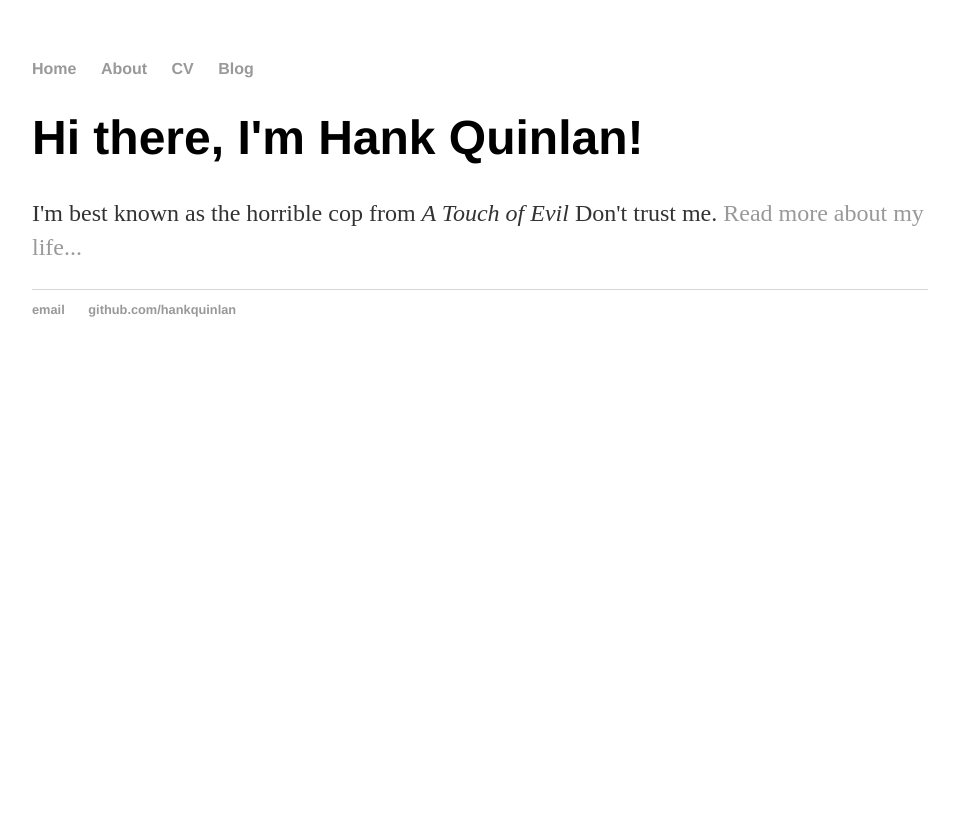
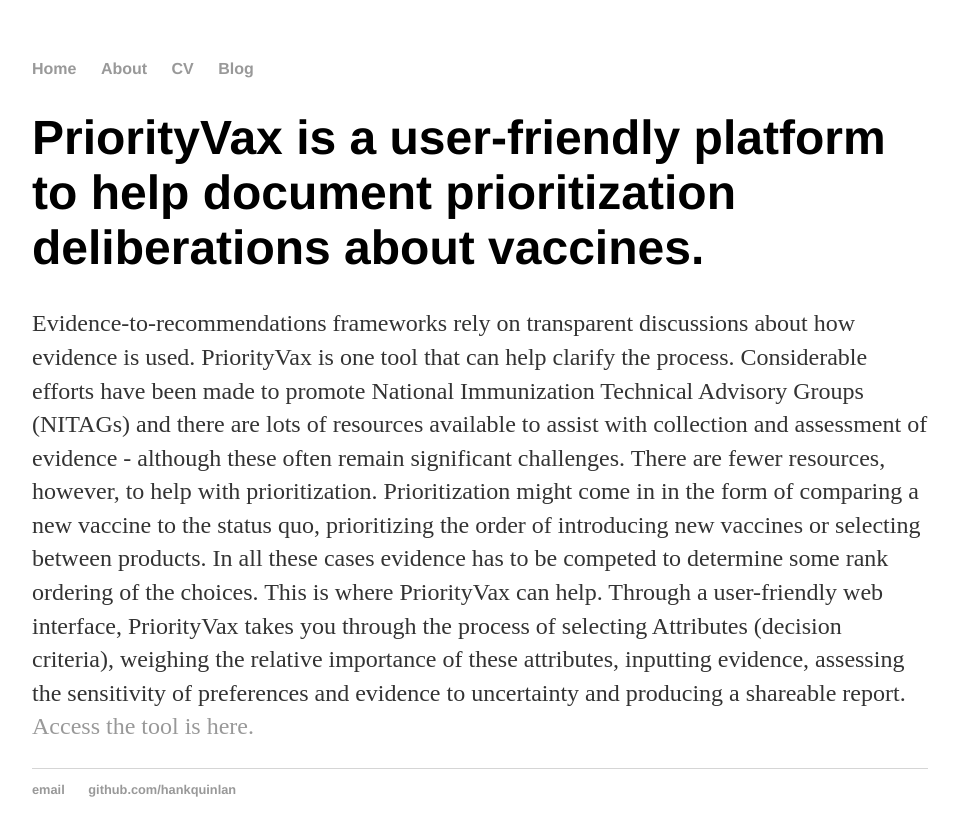
Before and after one commit to bjjmccormick/bjjmccormick.github.io, a Jekyll site: the page built from index.html, in a window 1280 px wide. Shown: the top 836 px of the page, without its empty margins (160-1119 px from the left). Built offline with Jekyll 4.4.1, drawn with Linux system fonts in a browser that asks for light colours.

Commit message:
Update index.html
switch demo to PriorityVax text

```diff
--- a/index.html
+++ b/index.html
@@ -1,8 +1,16 @@
 ---
 layout: default
-title: Hank Quinlan, Horrible Cop
+title: PriorityVax - user guide
 ---
 <div class="blurb">
-	<h1>Hi there, I'm Hank Quinlan!</h1>
-	<p>I'm best known as the horrible cop from <em>A Touch of Evil</em> Don't trust me. <a href="/about">Read more about my life...</a></p>
+	<h1>PriorityVax is a user-friendly platform to help document prioritization deliberations about vaccines.</h1>
+				<p>Evidence-to-recommendations frameworks rely on transparent discussions about how evidence is used. PriorityVax is one tool that can help clarify the process.
+
+        Considerable efforts have been made to promote National Immunization Technical Advisory Groups (NITAGs) and there are lots of resources available to assist with collection and assessment of evidence - although these often remain significant challenges. There are fewer resources, however, to help with prioritization.
+
+        Prioritization might come in in the form of comparing a new vaccine to the status quo, prioritizing the order of introducing new vaccines or selecting between products. In all these cases evidence has to be competed to determine some rank ordering of the choices. This is where PriorityVax can help.
+
+        Through a user-friendly web interface, PriorityVax takes you through the process of selecting Attributes (decision criteria), weighing the relative importance of these attributes, inputting evidence, assessing the sensitivity of preferences and evidence to uncertainty and producing a shareable report.
+
+	<a href="www.priorityvax.org/">Access the tool is here.</a></p>
 </div><!-- /.blurb -->
```
